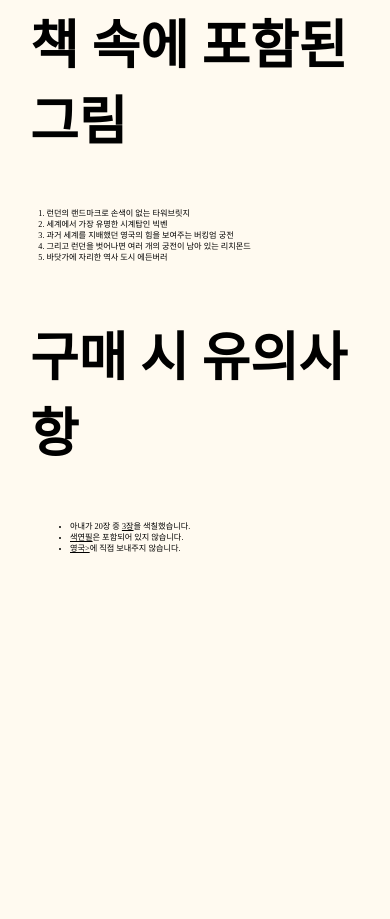
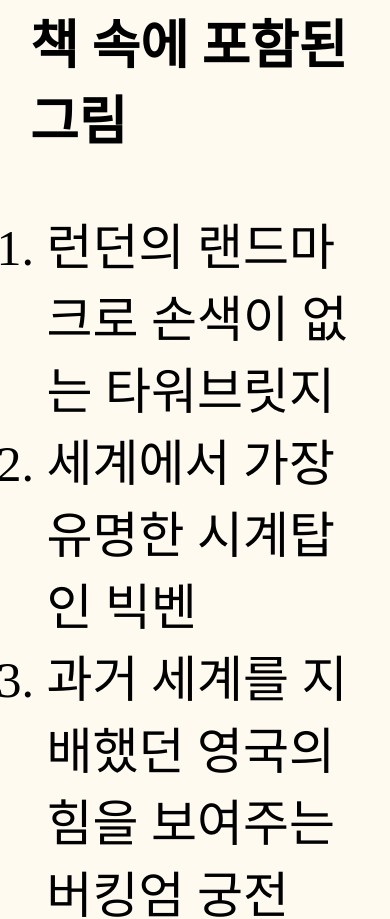
Before and after one commit to nyskyler/web1, a plain HTML site: page UK.html in a window 390 px wide. Shown: the part 8051-8970 px from the top of the page. Before the commit the page ends 8679 px from the top, so only its background shows below. Drawn offline with Linux system fonts and the light colour scheme; a web font is replaced by a local one.

Commit message:
Update style.css

```diff
--- a/style.css
+++ b/style.css
@@ -93,7 +93,7 @@ ol {
     display: block;
   }
 
-  #grid2 ol ul {
+  #grid2 li {
     font-size: 50px;
   }
 
```
